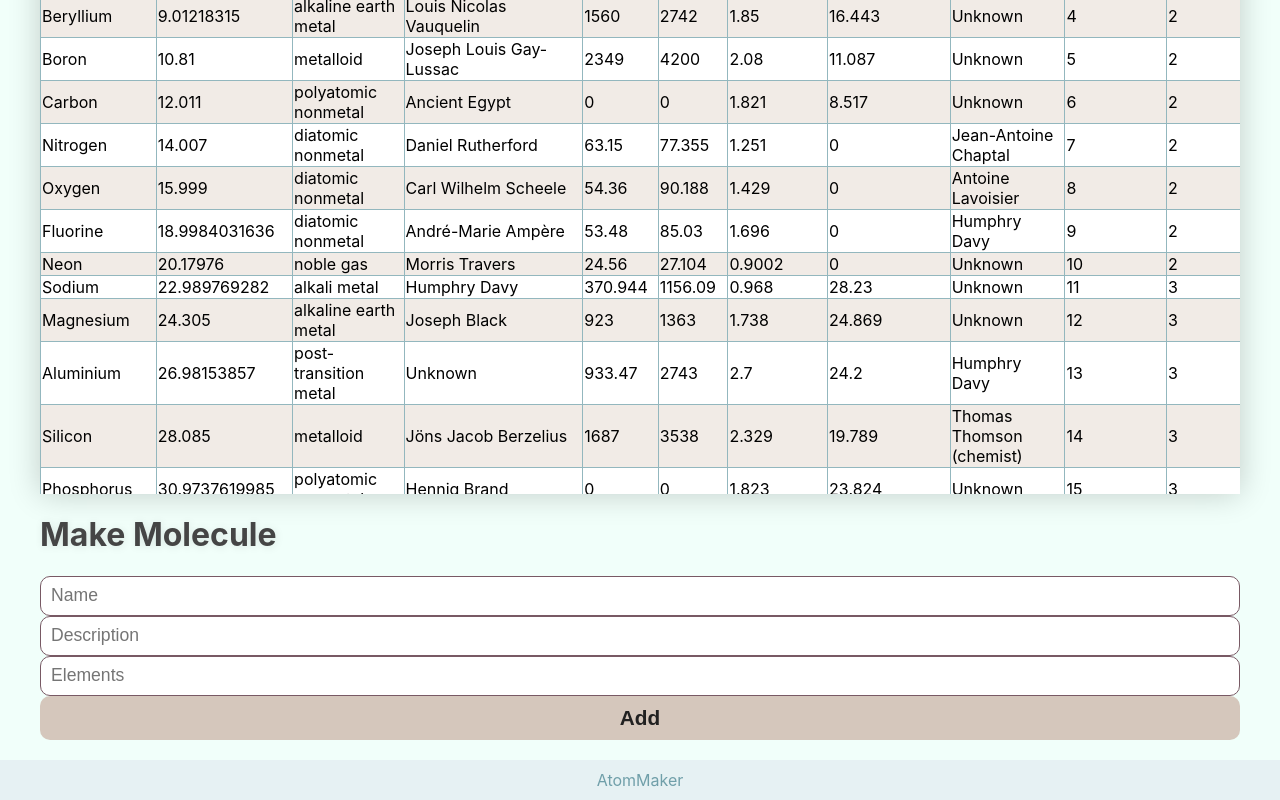
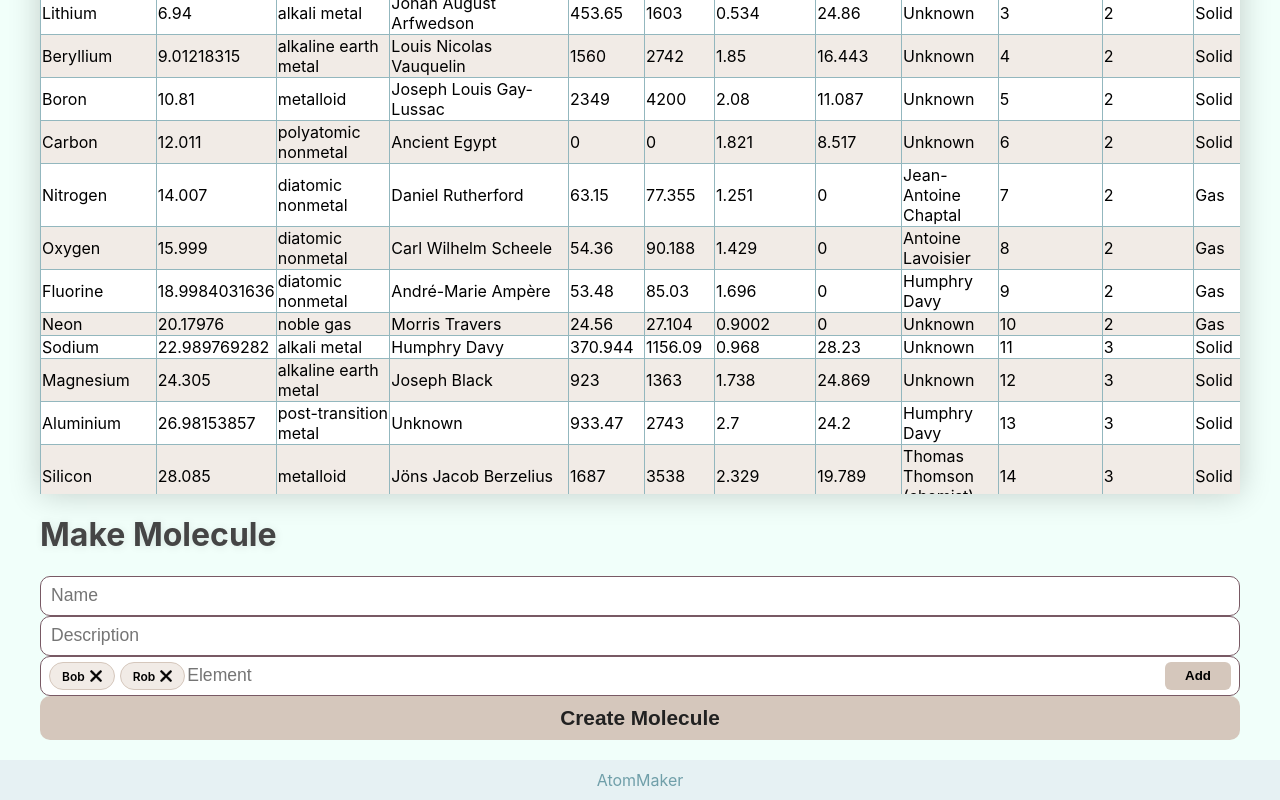
Before and after one commit to miketabb33/AtomMaker, a React (Create React App) app: page / in a window 1280 px wide. Shown: the part 292-1092 px from the top of the page. Built offline with nearby package versions, Linux system fonts and the light colour scheme; no server answers; sample sign-in values are in the browser's storage.

Commit message:
add chips, textfield, and button to selector

```diff
--- a/src/components/Chip/Chip.module.scss
+++ b/src/components/Chip/Chip.module.scss
@@ -17,6 +17,7 @@
   display: inline;
   font-weight: 600;
   user-select: none;
+  font-size: 12px;
 }
 
 .cross {
--- a/src/components/Chip/Chip.tsx
+++ b/src/components/Chip/Chip.tsx
@@ -1,21 +1,25 @@
 import styles from './Chip.module.scss'
 import cross from '../../images/cross-sign.png'
 
-type ChipProps = {
+export type ChipIdentity = {
   id: string
   name: string
+}
+
+type ChipProps = {
+  identity: ChipIdentity
   onClickClose: (id: string) => void
 }
 
-const Chip = ({ id, name, onClickClose }: ChipProps) => {
+const Chip = ({ identity, onClickClose }: ChipProps) => {
   return (
     <div className={styles.chip}>
       <div className={styles.container}>
-        <p className={styles.name}>{name}</p>
+        <p className={styles.name}>{identity.name}</p>
         <img
           className={styles.cross}
           src={cross}
-          onClick={() => onClickClose(id)}
+          onClick={() => onClickClose(identity.id)}
           alt={'cross-image'}
         />
       </div>
--- a/src/components/MoleculeMakerForm/MoleculeMakerForm.tsx
+++ b/src/components/MoleculeMakerForm/MoleculeMakerForm.tsx
@@ -1,15 +1,44 @@
-import Button from "../Button/Button";
-import TextField from "../TextField/TextField";
+import { useState } from 'react'
+import Button from '../Button/Button'
+import { ChipIdentity } from '../Chip/Chip'
+import Selector from '../TextField/Selector'
+import TextField from '../TextField/TextField'
+import { TextFieldProps } from '../TextField/textfieldProps'
 
 const MoleculeMakerForm = () => {
+  const [name, setName] = useState('')
+  const [description, setDescription] = useState('')
+  const [selectorText, setSelectorText] = useState('')
+
+  const selectorTextFieldProps: TextFieldProps = {
+    value: selectorText,
+    onChange: setSelectorText,
+    placeholder: 'Element',
+  }
+
+  const chips: ChipIdentity[] = [
+    { id: '1', name: 'Bob' },
+    { id: '2', name: 'Rob' },
+  ]
+
   return (
-    <>
-      <TextField value="" placeholder="Name" />
-      <TextField value="" placeholder="Description" />
-      <TextField value="" placeholder="Elements" />
-      <Button>Add</Button>
-    </>
-  );
-};
+    <div>
+      <TextField value={name} onChange={setName} placeholder="Name" />
+      <TextField
+        value={description}
+        onChange={setDescription}
+        placeholder="Description"
+      />
+      <Selector
+        textFieldProps={selectorTextFieldProps}
+        chips={chips}
+        onButtonClick={() => {
+          console.log('button clicked')
+        }}
+      />
+      <Button>Create Molecule</Button>
+    </div>
+  )
+}
 
-export default MoleculeMakerForm;
+export default MoleculeMakerForm
--- a/src/components/Table/Table.tsx
+++ b/src/components/Table/Table.tsx
@@ -1,5 +1,6 @@
 import TableRow from './TableRow'
 import styles from './Table.module.scss'
+import { prettyTitle } from '../../logic/prettyTitle'
 
 type TableProps = {
   items: any[]
@@ -12,7 +13,7 @@ const Table = ({ items }: TableProps) => {
         <thead>
           <tr>
             {Object.entries(items[0]).map(([k]) => (
-              <th key={k}>{k}</th>
+              <th key={k}>{prettyTitle(k)}</th>
             ))}
           </tr>
         </thead>
--- /dev/null
+++ b/src/components/TextField/Selector.module.scss
@@ -0,0 +1,32 @@
+@import '../../styles/colors.scss';
+
+.selector {
+  padding: 5px 8px;
+  display: flex;
+}
+
+.textField {
+  width: 100%;
+
+  font-size: inherit;
+
+  &,
+  &:focus {
+    border: 0;
+    outline-width: 0;
+  }
+}
+
+.button {
+  border: 0;
+  padding: 0 20px;
+  background-color: $beige;
+  border-radius: 6px;
+  font-weight: 700;
+  cursor: pointer;
+}
+
+.chipWell {
+  display: flex;
+  gap: 5px;
+}
--- /dev/null
+++ b/src/components/TextField/Selector.tsx
@@ -0,0 +1,55 @@
+import { TextFieldProps } from './textfieldProps'
+import textFieldStyles from './TextField.module.scss'
+import selectorStyles from './Selector.module.scss'
+import Chip, { ChipIdentity } from '../Chip/Chip'
+
+type SelectorProps = {
+  textFieldProps: TextFieldProps
+  onButtonClick: () => void
+  chips: ChipIdentity[]
+}
+
+const Selector = ({ textFieldProps, onButtonClick, chips }: SelectorProps) => {
+  const { type, value, onChange, placeholder, name } = textFieldProps
+
+  const valueChanged = (e: React.ChangeEvent<HTMLInputElement>) => {
+    if (onChange) onChange(e.target.value)
+  }
+
+  return (
+    <div
+      className={`${textFieldStyles.textFieldShared} ${selectorStyles.selector}`}
+    >
+      <div className={selectorStyles.chipWell}>
+        {chips.map((chip) => (
+          <Chip
+            identity={chip}
+            onClickClose={(id) => {
+              console.log(id)
+            }}
+          />
+        ))}
+      </div>
+
+      <input
+        type={type}
+        value={value}
+        onChange={valueChanged}
+        placeholder={placeholder}
+        required={true}
+        name={name}
+        className={selectorStyles.textField}
+      />
+      <button
+        className={selectorStyles.button}
+        onClick={() => {
+          onButtonClick()
+        }}
+      >
+        Add
+      </button>
+    </div>
+  )
+}
+
+export default Selector
--- a/src/components/TextField/TextField.module.scss
+++ b/src/components/TextField/TextField.module.scss
@@ -1,12 +1,15 @@
-@import "../../styles/colors.scss";
+@import '../../styles/colors.scss';
 
-.textField {
+.textFieldShared {
   width: 100%;
   box-sizing: border-box;
   border: 1px solid $accent;
   border-radius: 10px;
   height: 40px;
-  padding: 10px;
   background-color: white;
   font-size: 1.1em;
 }
+
+.textField {
+  padding: 10px;
+}
--- a/src/components/TextField/TextField.tsx
+++ b/src/components/TextField/TextField.tsx
@@ -1,23 +1,16 @@
-import styles from "./TextField.module.scss";
-
-type TextFieldProps = {
-  value: string;
-  type?: "email" | "number" | "password" | "text";
-  name?: string;
-  onChange?: (value: string) => void;
-  placeholder?: string;
-};
+import { TextFieldProps } from './textfieldProps'
+import style from './TextField.module.scss'
 
 const TextField = ({
   value,
-  type = "text",
+  type = 'text',
   name,
   onChange,
   placeholder,
 }: TextFieldProps) => {
   const valueChanged = (e: React.ChangeEvent<HTMLInputElement>) => {
-    if (onChange) onChange(e.target.value);
-  };
+    if (onChange) onChange(e.target.value)
+  }
 
   return (
     <input
@@ -27,9 +20,9 @@ const TextField = ({
       placeholder={placeholder}
       required={true}
       name={name}
-      className={styles.textField}
+      className={`${style.textFieldShared} ${style.textField}`}
     />
-  );
-};
+  )
+}
 
-export default TextField;
+export default TextField
--- /dev/null
+++ b/src/components/TextField/textfieldProps.ts
@@ -0,0 +1,7 @@
+export type TextFieldProps = {
+  value: string
+  type?: 'email' | 'number' | 'password' | 'text'
+  name?: string
+  onChange?: (value: string) => void
+  placeholder?: string
+}
--- /dev/null
+++ b/src/logic/prettyTitle.ts
@@ -0,0 +1,5 @@
+export const prettyTitle = (title: string) => {
+  return title.replace(/([A-Z])/g, ' $1').replace(/^./, (str) => {
+    return str.toUpperCase()
+  })
+}
--- a/src/router/Router.tsx
+++ b/src/router/Router.tsx
@@ -1,9 +1,9 @@
-import { BrowserRouter, Routes, Route } from "react-router-dom";
-import Layout from "../pages/layouts/Layout";
-import Home from "../pages/Home/Home";
-import Login from "../pages/Auth/Login";
-import SignUp from "../pages/Auth/Signup";
-import { requiresLoggedIn, requiresLoggedOut } from "./protectedRoutes";
+import { BrowserRouter, Routes, Route } from 'react-router-dom'
+import Layout from '../pages/layouts/Layout'
+import Home from '../pages/Home/Home'
+import Login from '../pages/Auth/Login'
+import SignUp from '../pages/Auth/Signup'
+import { requiresLoggedIn, requiresLoggedOut } from './protectedRoutes'
 
 const Router = () => {
   return (
@@ -13,10 +13,11 @@ const Router = () => {
           <Route index element={requiresLoggedIn(<Home />)} />
           <Route path="login" element={requiresLoggedOut(<Login />)} />
           <Route path="signup" element={requiresLoggedOut(<SignUp />)} />
+          <Route path="*" element={<h1>Page doesn't exist</h1>} />
         </Route>
       </Routes>
     </BrowserRouter>
-  );
-};
+  )
+}
 
-export default Router;
+export default Router
```
